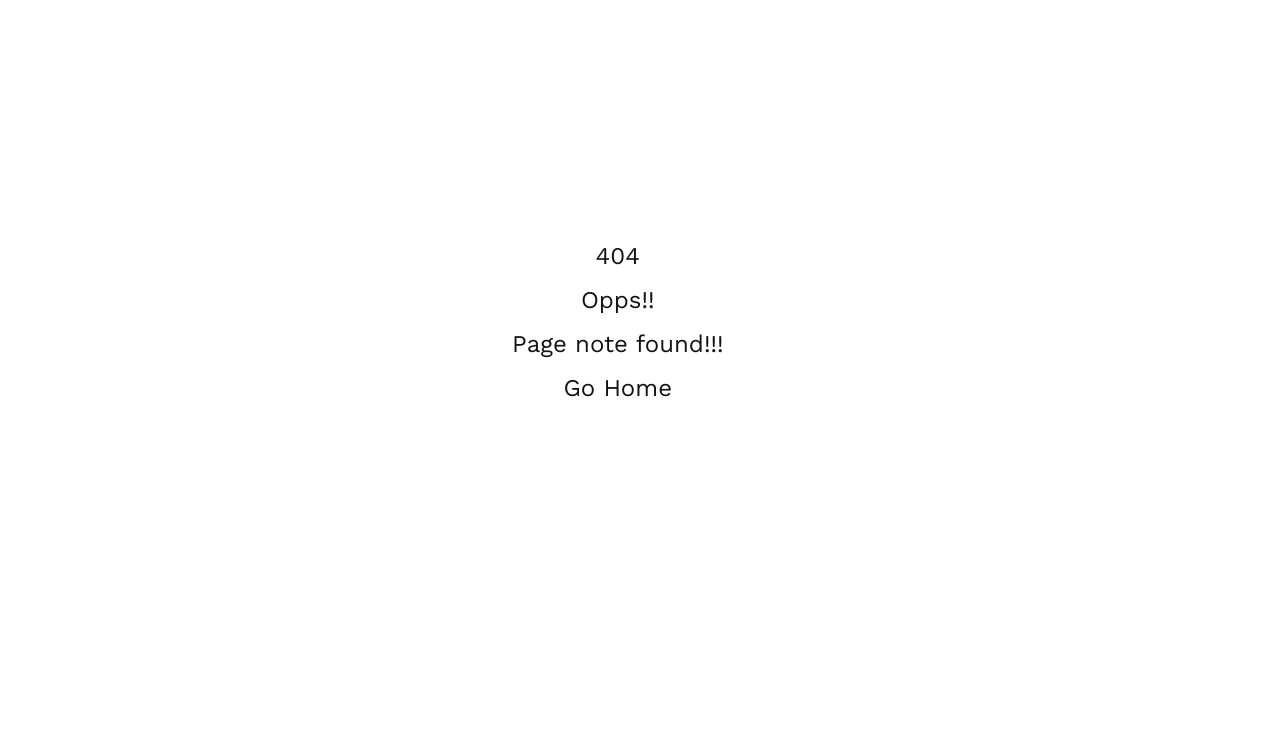
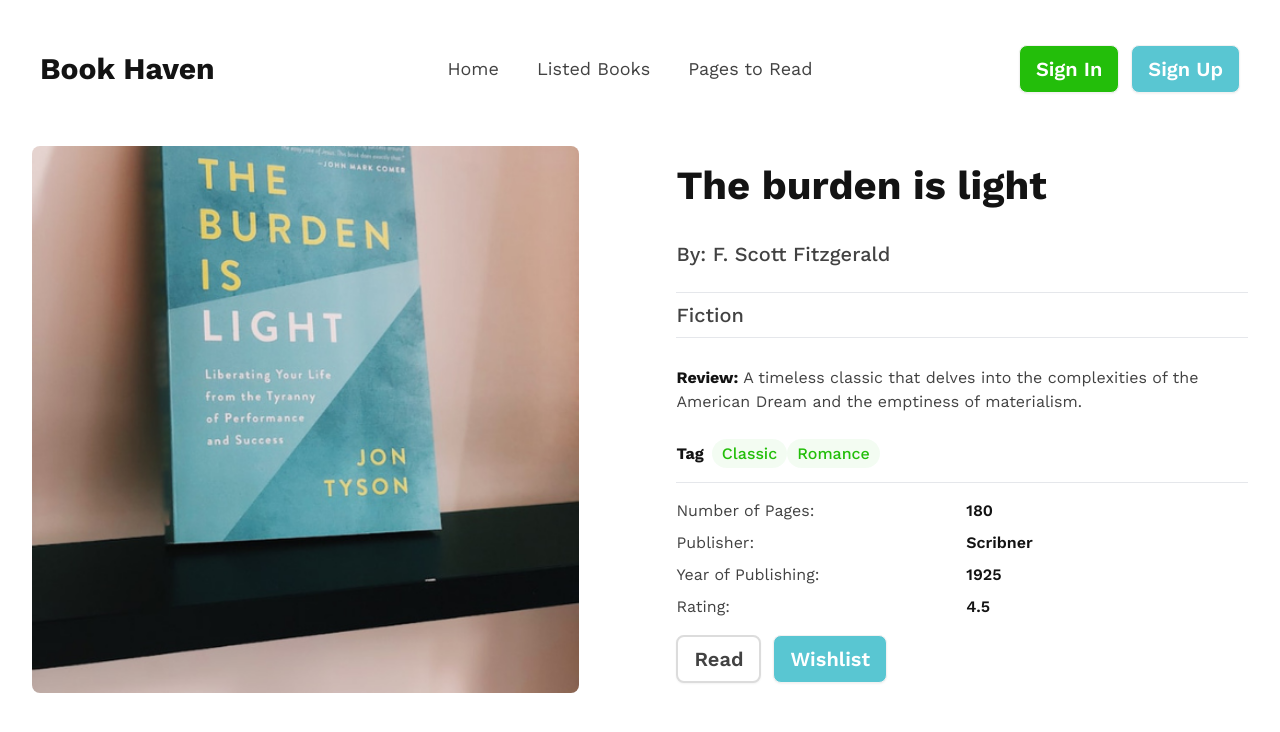
Before and after one commit to Developer-Nur/book-haven, a React (Vite) app: page /bookDetail/1 in a window 1280 px wide. Before the commit this address had no page. Shown: the top 732 px of the page. Built offline with nearby package versions, Linux system fonts and the light colour scheme; a web font is replaced by a local one.

Commit message:
Dynamic router create for single book detail and showing it to the UI.

```diff
--- a/public/data.json
+++ b/public/data.json
@@ -6,10 +6,10 @@
 
 [
   {
-    "bookId": 1,
+    "id": 1,
     "bookName": "The burden is light",
     "author": "F. Scott Fitzgerald",
-    "image": "./images/theBurdenIsLight.png",
+    "image": "/images/theBurdenIsLight.png",
     "review": "A timeless classic that delves into the complexities of the American Dream and the emptiness of materialism.",
     "totalPages": 180,
     "rating": 4.5,
@@ -19,10 +19,10 @@
     "yearOfPublishing": 1925
   },
   {
-    "bookId": 2,
+    "id": 2,
     "bookName": "Your heart is the sea",
     "author": "George Orwell",
-    "image": "./images/YourHeartIsTheSea.png",
+    "image": "/images/YourHeartIsTheSea.png",
     "review": "A chilling portrayal of a dystopian society where totalitarianism reigns supreme, and individual freedom is crushed.",
     "totalPages": 328,
     "rating": 4.7,
@@ -32,10 +32,10 @@
     "yearOfPublishing": 1949
   },
   {
-    "bookId": 3,
+    "id": 3,
     "bookName": "Your soul is the river",
     "author": "Harper Lee",
-    "image": "./images/YourSoulIsTheRiver.png",
+    "image": "/images/YourSoulIsTheRiver.png",
     "review": "A poignant narrative addressing racial injustice, moral growth, and the loss of innocence in the American South.",
     "totalPages": 281,
     "rating": 4.8,
@@ -45,10 +45,10 @@
     "yearOfPublishing": 1960
   },
   {
-    "bookId": 4,
+    "id": 4,
     "bookName": "Field Notes",
     "author": "J.D. Salinger",
-    "image": "./images/FieldNotes.png",
+    "image": "/images/FieldNotes.png",
     "review": "An insightful exploration of teenage angst, alienation, and the search for authenticity.",
     "totalPages": 224,
     "rating": 4.4,
@@ -58,10 +58,10 @@
     "yearOfPublishing": 1951
   },
   {
-    "bookId": 5,
+    "id": 5,
     "bookName": "Either write something",
     "author": "Jane Austen",
-    "image": "./images/EitherWriteSomething.png",
+    "image": "/images/EitherWriteSomething.png",
     "review": "A timeless romance novel that explores themes of class, marriage, and societal expectations.",
     "totalPages": 279,
     "rating": 4.6,
@@ -71,10 +71,10 @@
     "yearOfPublishing": 1813
   },
   {
-    "bookId": 6,
+    "id": 6,
     "bookName": "Milk and honey",
     "author": "J.R.R. Tolkien",
-    "image": "./images/MilkAndHoney.png",
+    "image": "/images/MilkAndHoney.png",
     "review": "An epic fantasy saga filled with rich world-building, memorable characters, and themes of friendship and heroism.",
     "totalPages": 1178,
     "rating": 4.9,
@@ -84,10 +84,10 @@
     "yearOfPublishing": 1954
   },
   {
-    "bookId": 7,
+    "id": 7,
     "bookName": "Thinking fast and slow",
     "author": "Fyodor Dostoevsky",
-    "image": "./images/ThinkingFastAndSlow.png",
+    "image": "/images/ThinkingFastAndSlow.png",
     "review": "A psychological thriller exploring the depths of human nature, morality, and the consequences of guilt.",
     "totalPages": 545,
     "rating": 4.7,
@@ -97,10 +97,10 @@
     "yearOfPublishing": 1866
   },
   {
-    "bookId": 8,
+    "id": 8,
     "bookName": "Salt water",
     "author": "Douglas Adams",
-    "image": "./images/SaltWater.png",
+    "image": "/images/SaltWater.png",
     "review": "A hilarious and absurdly entertaining science fiction romp across the cosmos, filled with wit and satire.",
     "totalPages": 193,
     "rating": 4.5,
@@ -110,10 +110,10 @@
     "yearOfPublishing": 1979
   },
   {
-    "bookId": 9,
+    "id": 9,
     "bookName": "A book full of hope",
     "author": "Mary Shelley",
-    "image": "./images/ABookFullOfHope.png",
+    "image": "/images/ABookFullOfHope.png",
     "review": "A groundbreaking Gothic novel that delves into the ethical implications of scientific exploration and the essence of humanity.",
     "totalPages": 280,
     "rating": 4.3,
--- a/src/cmponents/AllBooks/AllBooks.jsx
+++ b/src/cmponents/AllBooks/AllBooks.jsx
@@ -1,26 +1,21 @@
-import { useEffect, useState } from "react";
+
 import Book from "../Book/Book";
+
+import useBookData from "../Hook/useBookData";
+
 
 
 const AllBooks = () => {
 
-    const [books, setBooks] = useState([]);
+    const books = useBookData()
 
-
-    useEffect(() => {
-        fetch('../../../public/data.json')
-            .then(res => res.json())
-            .then(data => setBooks(data))
-        // .catch(error => console.log(error))
-
-    }, [])
 
     return (
         <div className="mt-12">
             <h3 className="text-[40px] font-bold prim-title text-center mb-8">Books</h3>
             <div className="grid md:grid-cols-2 lg:grid-cols-3 md:justify-between items-center gap-4">
                 {
-                    books.map((book,id) => <Book key={id} book={book}></Book>)
+                    books.map((book, id) => <Book key={id} book={book}></Book>)
                 }
             </div>
         </div>
--- a/src/cmponents/Book/Book.jsx
+++ b/src/cmponents/Book/Book.jsx
@@ -1,16 +1,16 @@
 import PropTypes from 'prop-types';
 import { CiStar } from "react-icons/ci";
+import { Link } from 'react-router-dom';
 
 const Book = ({ book }) => {
 
-    const { author,image,category, tags,rating,bookName } = book;
+    const { id ,author,image,category, tags,rating,bookName } = book;
 
-    const handleCant = ()=>{
-        console.log("the card is clicked")
-    }
+
 
     return (
-        <div onClick={handleCant} className="card bg-base-100 shadow-xl rounded-lg border-2 border-[#DCDCDC] p-5">
+        <Link to={`/bookDetail/${id}`}>
+            <div className=" cursor-pointer card bg-base-100 shadow-xl rounded-lg border-2 border-[#DCDCDC] p-5">
             <figure className='border-color p-4 mb-6'>
                 <img src={image} alt="Book" />
             </figure>
@@ -18,7 +18,7 @@ const Book = ({ book }) => {
                 <div className="hashtag">{tags[0]}</div>
                 <div className="hashtag">{tags[1]}</div>
             </div>
-            <div className="card-body pl-0">
+            <div className="card-body p-3">
                 <h2 className="card-title text-2xl font-bold">{bookName}!</h2>
                 <p className='font-[500] sec-title'>By: {author}</p>
             </div>
@@ -31,8 +31,9 @@ const Book = ({ book }) => {
                 </div>
             </div>
         </div>
+        </Link>
     );
-};
+}
 
 Book.propTypes = {
     book: PropTypes.object.isRequired
--- /dev/null
+++ b/src/cmponents/BookDetail/BookDetail.jsx
@@ -0,0 +1,65 @@
+import { useEffect, useState } from "react";
+import useBookData from "../Hook/useBookData";
+import { useParams } from "react-router-dom";
+
+
+const BookDetail = () => {
+    const [singleData, setSingleData] = useState({});
+    const { id } = useParams();
+    const books = useBookData();
+
+    const { image, bookName, author, category, review, tags, totalPages, publisher, yearOfPublishing, rating, } = singleData || {};
+
+
+    useEffect(() => {
+        const data = books.find(item => item.id == id);
+        if (data) {
+            setSingleData(data)
+        }
+    }, [books, id]);
+
+    return (
+        <>
+            <div className="lg:flex justify-between items-center gap-3 mt-10">
+                <div className="lg:w-[50%]">
+                    <img className="rounded-lg w-[90%]" src={image} alt="Book Cover Images" />
+                </div>
+                <div className="lg:w-[47%]">
+                    <h2 className="text-[40px] font-bold prim-title">{bookName}</h2>
+                    <p className="text-xl font-[500] sec-title my-6 ">By: {author}</p>
+                    <hr />
+                    <p className="text-xl font-[500] sec-title my-2">{category}</p>
+                    <hr />
+                    <p className="sec-title py-7"> <span className="font-bold prim-title">Review:</span> {review}</p>
+                    <div className="card-actions justify-start pb-4">
+                        <p className="font-bold prim-title">Tag</p>
+                        <div className="flex justify-start items-center">
+                            {tags && tags.map((tag, index) => (
+                                <div key={index}>
+                                    <span className="hashtag">{tag}</span>
+                                </div>
+                            ))}
+                        </div>
+                    </div>
+                    <hr />
+                    <div className="grid grid-cols-2 py-4 gap-2">
+                        <p className="sec-title">Number of Pages: </p>
+                        <span className="prim-title font-semibold">{totalPages}</span>
+                        <p className="sec-title">Publisher: </p>
+                        <span className="prim-title font-semibold">{publisher}</span>
+                        <p className="sec-title">Year of Publishing: </p>
+                        <span className="prim-title font-semibold">{yearOfPublishing}</span>
+                        <p className="sec-title">Rating: </p>
+                        <span className="prim-title font-semibold">{rating}</span>
+                    </div>
+                    <div className="navbar-end space-x-3">
+                        <a className="btn border-2 border-[#DCDCDC] bg-white sec-title text-xl font-semibold">Read</a>
+                        <a className="btn btn-sec text-white text-xl font-semibold">Wishlist</a>
+                    </div>
+                </div>
+            </div>
+        </>
+    );
+};
+
+export default BookDetail;
--- a/src/cmponents/ErrorPage/ErrorPage.jsx
+++ b/src/cmponents/ErrorPage/ErrorPage.jsx
@@ -6,7 +6,7 @@ const ErrorPage = () => {
             <p>404</p>
             <p>Opps!!</p>
             <p>Page note found!!!</p>
-            <button>Go Home</button>
+            <button to="/">Go Home</button>
         </div>
     );
 };
--- /dev/null
+++ b/src/cmponents/Hook/useBookData.jsx
@@ -0,0 +1,22 @@
+import { useEffect, useState } from "react";
+
+
+const useBookData = () => {
+
+    const [books, setBooks] = useState([]);
+
+
+    useEffect(() => {
+        const fetchData = () => {
+            fetch('../../../public/data.json')
+                .then(res => res.json())
+                .then(data => setBooks(data))
+                .catch(error => console.error('Error fetching data:', error)); // Handle errors
+        };
+        fetchData();
+    }, []);
+
+    return (books);
+};
+
+export default useBookData;
--- /dev/null
+++ b/src/cmponents/ListBooks/ListBooks.jsx
@@ -0,0 +1,15 @@
+
+
+const ListBooks = () => {
+    return (
+        <div className="text-center">
+            <section className="h-[100px] border-color rounded pt-[20px] mb-10">
+                <h3 className="text-[40px] font-bold prim-title text-center">Books</h3>
+            </section>
+            <a className="btn theme-bg text-white text-xl font-semibold ">Sort BY</a>
+
+        </div>
+    );
+};
+
+export default ListBooks;
```
Also changed, not shown: src/main.jsx (+8 -3 lines).
